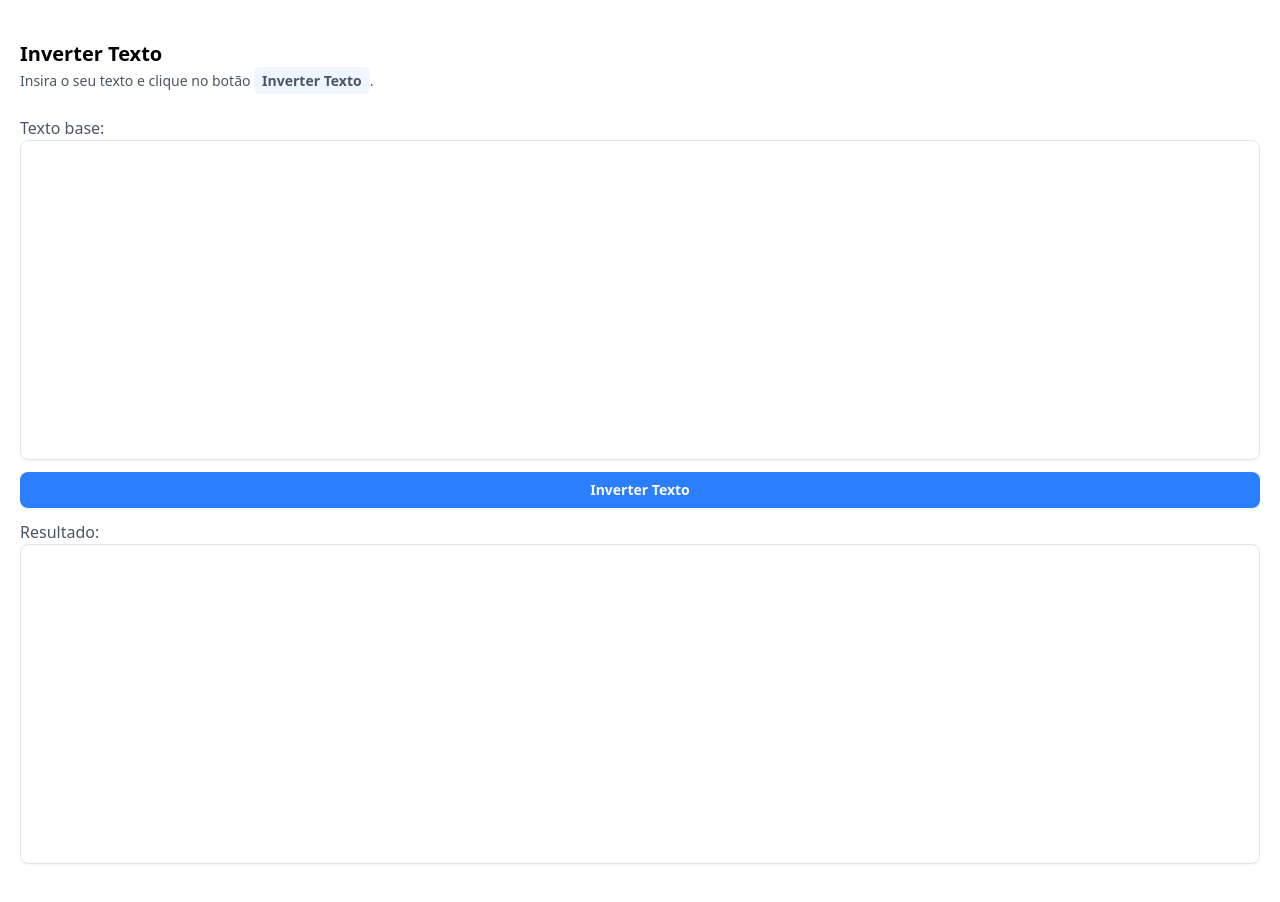
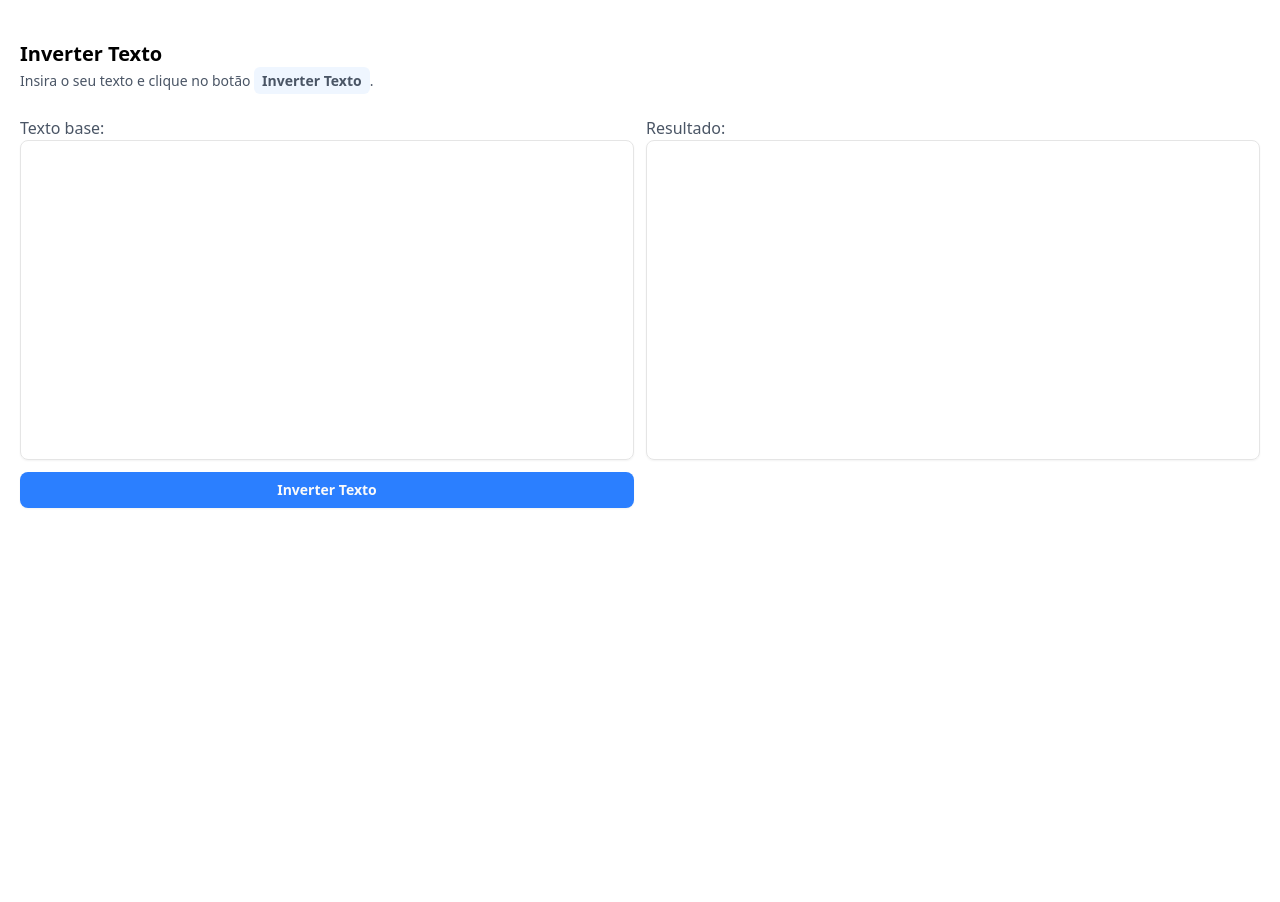
Before and after one commit to Mikael-Josias/ferramentas-app, a Next.js app: page /inverter-texto in a window 1280 px wide. After the commit the page ends 800 px from the top, so only its background shows below. Built offline with nearby package versions, Linux system fonts and the light colour scheme.

Commit message:
style(inverter-texto): change row direction on desktop

```diff
--- a/app/inverter-texto/page.tsx
+++ b/app/inverter-texto/page.tsx
@@ -23,8 +23,8 @@
           .
         </span>
       </div>
-      <div className="flex flex-col gap-3">
-        <div>
+      <div className="flex flex-col md:flex-row gap-3">
+        <div className="w-full">
           <span className="text-base text-gray-600">Texto base:</span>
           <Textarea
             className="text-base text-black h-80 resize-none outline-blue-50"
@@ -38,7 +38,7 @@
             Inverter Texto
           </Button>
         </div>
-        <div>
+        <div className="w-full">
           <span className="text-base text-gray-600">Resultado:</span>
           <Textarea
             className="text-base text-black h-80 resize-none outline-blue-50"
```
